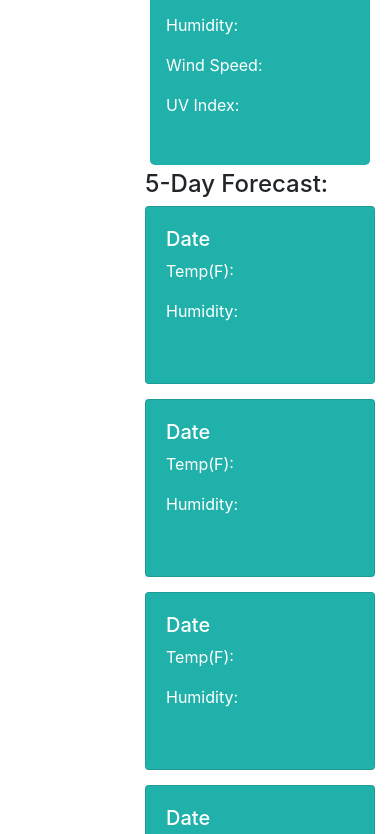
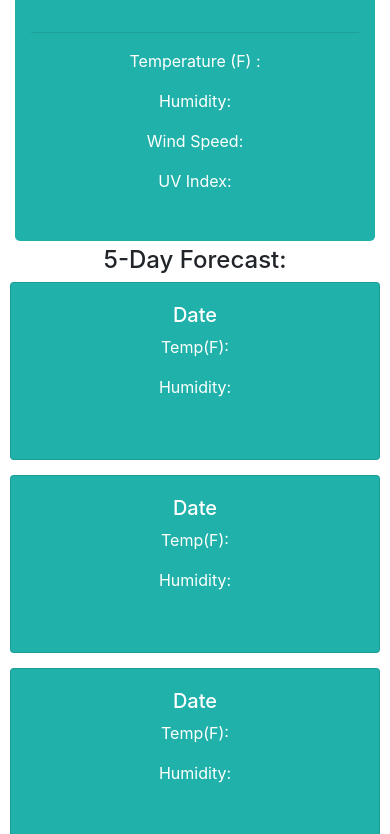
Before and after one commit to JesusFernandoRios/WeatherApp, a plain HTML site: page index.html in a window 390 px wide. Shown: the part 510-1344 px from the top of the page. Drawn offline with nearby package versions, Linux system fonts and the light colour scheme.

Commit message:
Adding mobile resposiveness to application.

```diff
--- a/index.html
+++ b/index.html
@@ -14,9 +14,9 @@
     <div class="container">
         <header class="mainHeader">Weather App</header>
 
-        <div class="row row-cols-2">
+        <div class="row">
 
-          <div class="col-4">
+          <div class="prev__search">
             <div class="input-group mb-3" id="searchBar">
                 <form class="input-group-append">
                     <input id="searchCity" type="text" class="form-control" placeholder="Search City" aria-label="Search City" aria-describedby="button-addon2">
@@ -38,7 +38,7 @@
 
           </div>
 
-          <div class="col-8">
+          <div class="weather__content">
 
             <div class="jumbotron">
 
--- a/main.js
+++ b/main.js
@@ -1,10 +1,5 @@
-
-
-
-
 
     let storedCity = [];
-
 
     localStorage.getItem('cities')
 
--- a/style.css
+++ b/style.css
@@ -21,6 +21,7 @@ body {
 .container {
     display: flex;
     flex-direction: column;
+
 }
 
 
@@ -35,6 +36,30 @@ body {
     color: white;
 }
 
+
 #uvInput {
     background-color: rgb(0, 38, 255);
 }
+
+.row {
+    display: flex;
+    flex-direction: row;
+}
+
+.weather__content {
+    width: 70%;
+}
+
+@media all and (max-width:767px){
+    .prev__search {
+        margin-left: 13%
+    }
+
+    .weather__content {
+        width: 95%;
+        margin-left: 2.5%;
+        text-align: center;
+        margin-top: 10px;
+    }
+
+}
```
